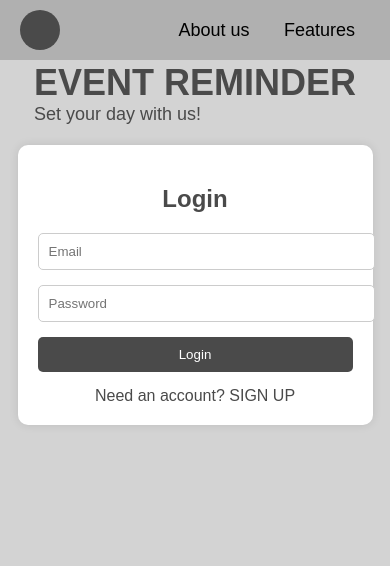
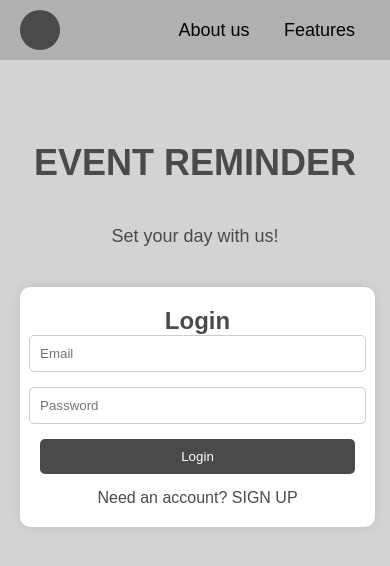
Before and after one commit to nashshsh1/Web, a plain HTML site: page index.html in a window 390 px wide. Drawn offline with Linux system fonts and the light colour scheme.

Commit message:
styles.css

```diff
--- a/styles.css
+++ b/styles.css
@@ -49,17 +49,19 @@ body {
 /* Centering the headings and paragraph */
 .left-section h1,
 .left-section p {
-    margin: 0; /* Remove default margins */
+    margin: 100; /* Remove default margins */
 }
 
 .left-section h1 {
     font-size: 36px;
     color: #4a4a4a;
+    margin-top: 60px;
 }
 
 .left-section p {
     font-size: 18px;
     color: #4a4a4a;
+    margin-bottom: 0px;
 }
 
 .right-section {
@@ -151,32 +153,37 @@ body {
 /* Responsive behavior */
 @media (max-width: 768px) {
     .container {
-        flex-direction: column;
-        align-items: center;
-        text-align: center;
+        flex-direction: column; /* Stack items vertically */
+        align-items: center; /* Center items */
+        text-align: center; /* Center text */
         height: auto; /* Allow height to adjust for content */
+        padding: 20px; /* Add padding for mobile */
     }
 
     .left-section {
-        max-width: 100%;
-        margin-bottom: 20px;
+        max-width: 100%; /* Full width on mobile */
+        margin-bottom: 40px; /* Space below */
         padding: 0 10px; /* Adjust padding */
-        text-align: left; /* Left align text in mobile */
-        align-items: flex-start; /* Align items to start */
     }
 
     .right-section {
-        width: 90%;
+        width: 90%; /* Make it more responsive */
         padding: 20px; /* Adjust padding */
+        margin: 0px auto; /* Center the login section with some margin */
+        display: flex; /* Use flex to stack items */
+        flex-direction: column; /* Stack items in the right section */
+        align-items: center; /* Center align login items */
     }
 
     .right-section h2 {
         font-size: 24px; /* Smaller font size for mobile */
+        margin: 0px 0; /* Space above and below */
     }
 
     .right-section input,
     .right-section button {
         padding: 10px; /* Adjust button and input padding */
+        width: 100%; /* Full width for inputs */
     }
 
     .popup {
@@ -187,3 +194,17 @@ body {
         font-size: 24px; /* Smaller font size for popups */
     }
 }
+/* Logout Button */
+.logout-btn {
+    background-color: #4a4a4a;
+    color: white;
+    padding: 10px 20px;
+    border: none;
+    border-radius: 5px;
+    cursor: pointer;
+    font-size: 16px;
+}
+
+.logout-btn:hover {
+    background-color: #333;
+}
```
